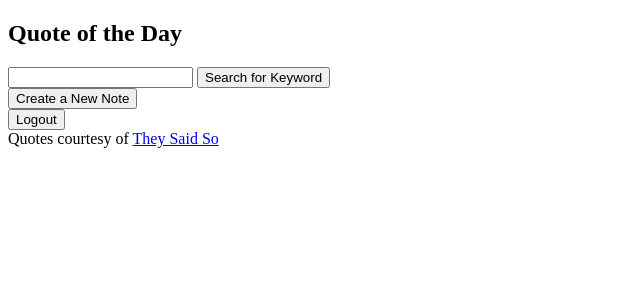
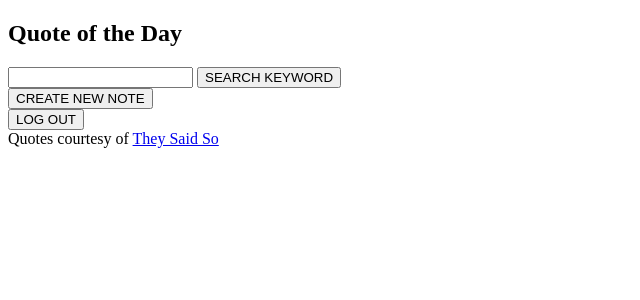
Before and after one commit to eycanny/project-digital-braindump, a Flask app: page /search in a window 1280 px wide. Shown: the top 300 px of the page, without its empty margins (0-640 px from the left). Run offline with Flask 2, Linux system fonts and the light colour scheme; the visitor is signed in with stand-in values (Sample User, id 1); data comes from the database, SQL or seed files in the repository; data that the repository does not hold is empty; some libraries are stand-ins or nearby versions.

Commit message:
Refactor code for readability and update functionality
- Made each note clickable

```diff
--- a/templates/user_notes.html
+++ b/templates/user_notes.html
@@ -2,18 +2,23 @@
 {% block title %}{{user.email}}'s Notes{% endblock %}
 
 {% block body %}
-  <form action="/search" id="search">
+  <section id="user-options">
+    <form action="/search" id="search-option">
       <input type="text" name="search">
-    <input type="submit" value="Search for Keyword">
+      <input type="submit" value="SEARCH KEYWORD" id="search-button">
     </form>
-  <form action="/create-note" id="create">
-    <input type="submit" value="Create a New Note">
+    <form action="/create-note" id="create-option">
+      <input type="submit" value="CREATE NEW NOTE" id="create-note-button">
     </form>
-  <form action="/logout" id="logout">
-    <input type="submit" value="Logout">
+    <form action="/logout" id="logout-option">
+      <input type="submit" value="LOG OUT" id="logout-button">
     </form>
+  </section>
+
+  <section id="note-container">
     {% for note in notes %}
-    <div>
+    <form action="/{{note.user_id}}/notes/{{note.note_id}}" class="note">
+    <button>
       {% if note.title %}
         <h2>{{ note.title }}</h2>
       {% endif %}
@@ -21,6 +26,10 @@
       {% if note.body %}
         <p>{{ note.body }}</p>
       {% endif %}
-    </div>
+    </button>
+    </form>
     {% endfor %}
+  </section>
 {% endblock %}
+
+{% block js %}<script src="/static/js/notes.js"></script>{% endblock %} -->
```
Lines whose indentation alone changed are shown as unchanged.
